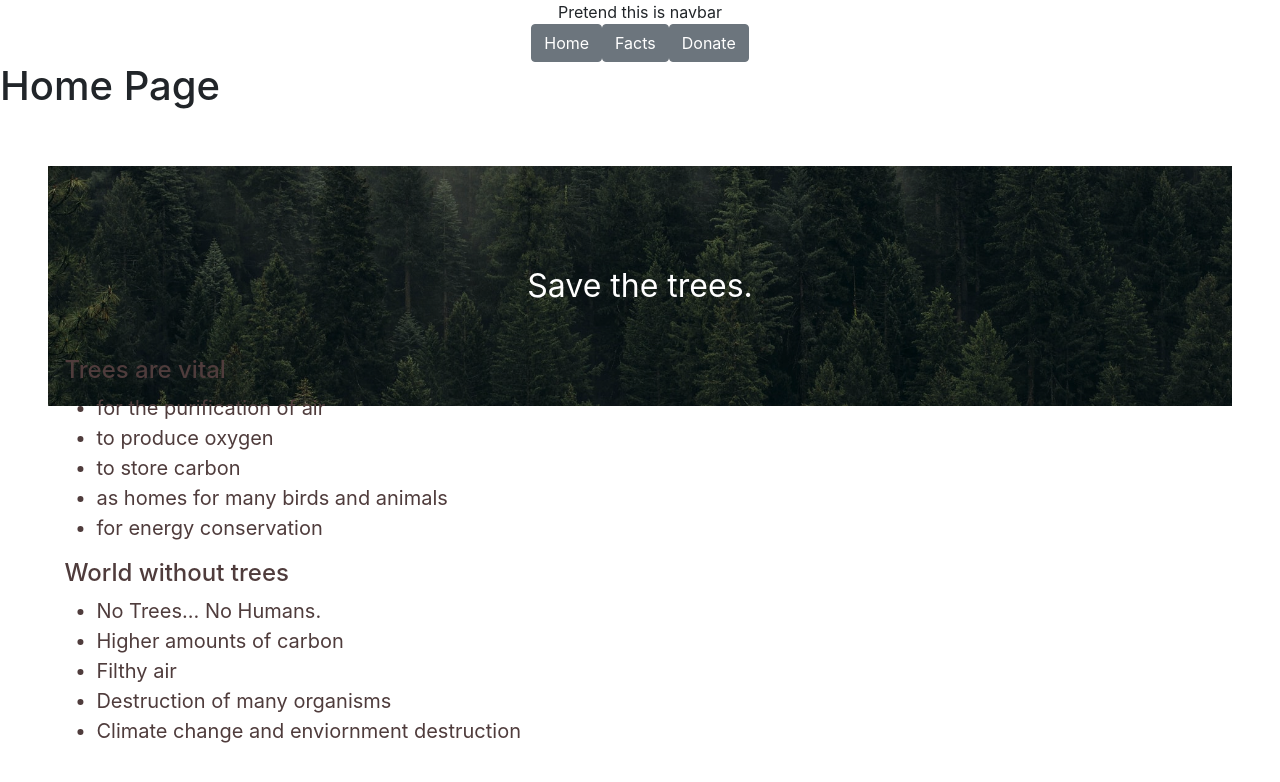
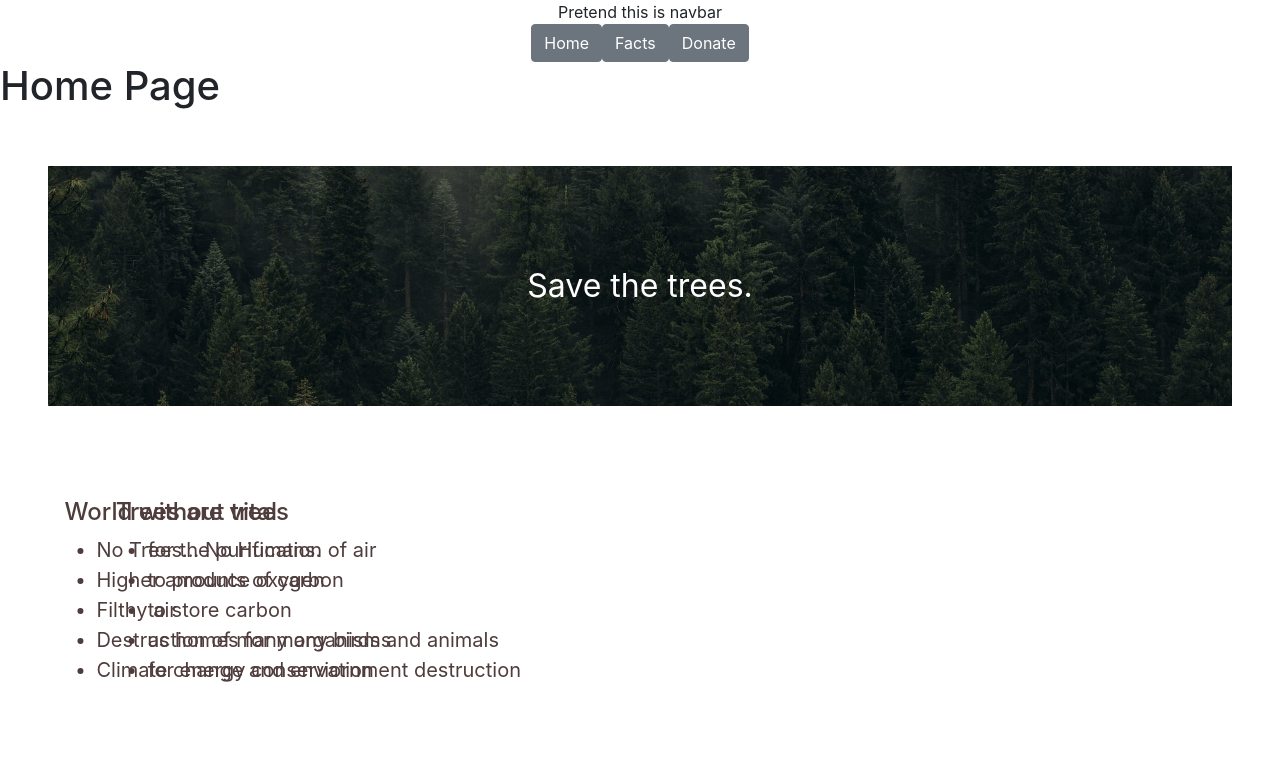
Before and after one commit to Web-Dev-Speedrunners/git-gud, a React (Create React App) app: page / in a window 1280 px wide. Shown: the top 782 px of the page. Built offline with nearby package versions, Linux system fonts and the light colour scheme.

Commit message:
created new files

```diff
--- a/src/pages/home/index.jsx
+++ b/src/pages/home/index.jsx
@@ -1,5 +1,6 @@
 import React from 'react'
 import Banner from './banner'
+import RightSection from './rightsection'
 import Section from './section'
 
 const HomePage = () => {
@@ -8,6 +9,7 @@ const HomePage = () => {
       <h1>Home Page</h1>
       <Banner />
       <Section/>
+      <RightSection/>
   </div>
   )
 
--- /dev/null
+++ b/src/pages/home/rightsection.jsx
@@ -0,0 +1,22 @@
+import React from 'react'
+import "./section.css";
+
+const RightSection = () => {
+    return(
+    <div id="sec-text">
+        <h4>World without trees </h4>
+        <ul>
+            <li>No Trees... No Humans.</li>
+            <li>Higher amounts of carbon</li>
+            <li>Filthy air</li>
+            <li>Destruction of many organisms</li>
+            <li>Climate change and enviornment destruction</li>
+        </ul>
+    </div>
+
+    )
+}
+
+
+
+export default RightSection;
--- a/src/pages/home/section.jsx
+++ b/src/pages/home/section.jsx
@@ -13,16 +13,8 @@ const Section = () => {
           <li>as homes for many birds and animals</li>
           <li>for energy conservation</li>
       </ul>
+    </div>
 
-      <h4>World without trees </h4>
-         <ul>
-          <li>No Trees... No Humans.</li>
-          <li>Higher amounts of carbon</li>
-          <li>Filthy air</li>
-          <li>Destruction of many organisms</li>
-          <li>Climate change and enviornment destruction</li>
-      </ul>
-  </div>
     )
 }
 
```
